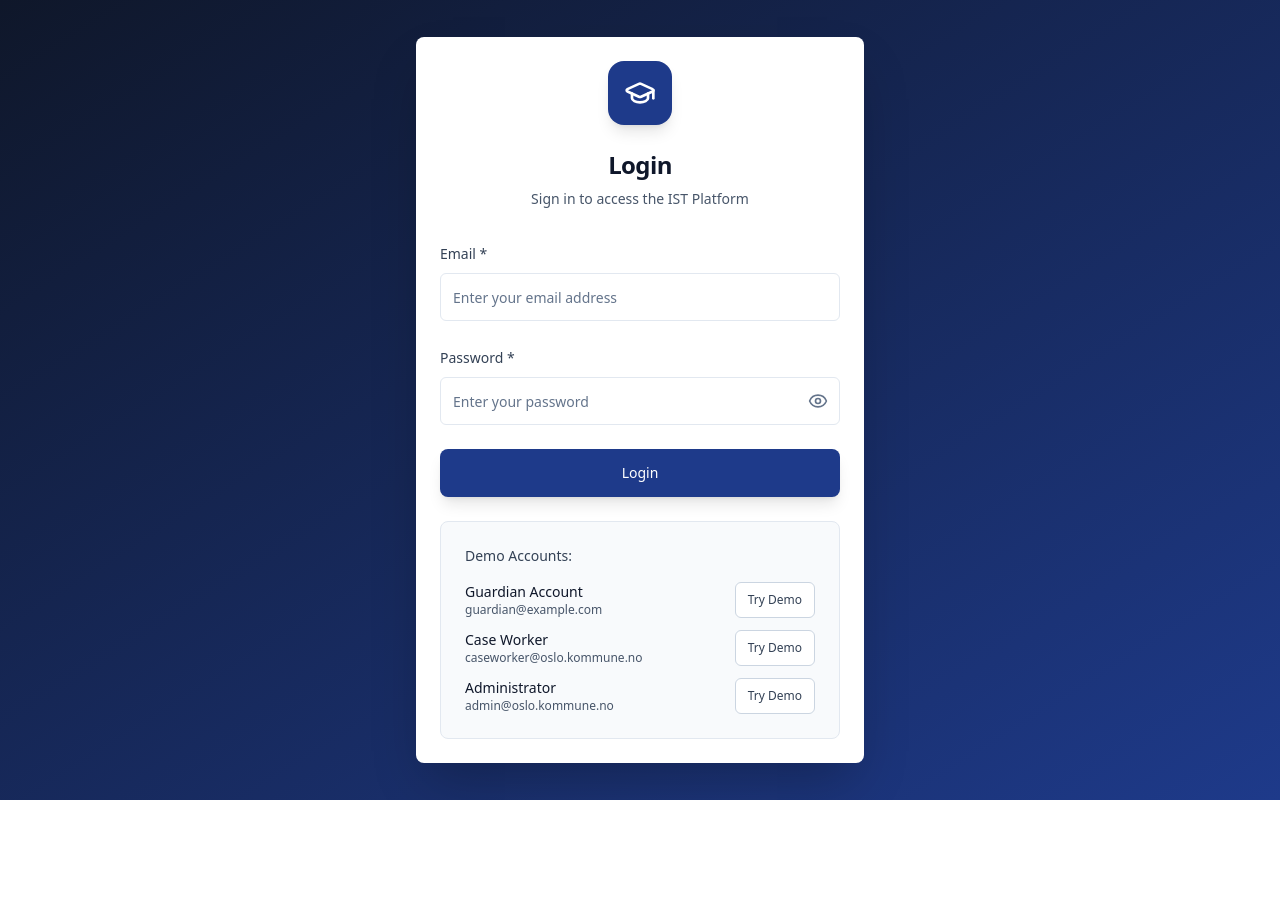
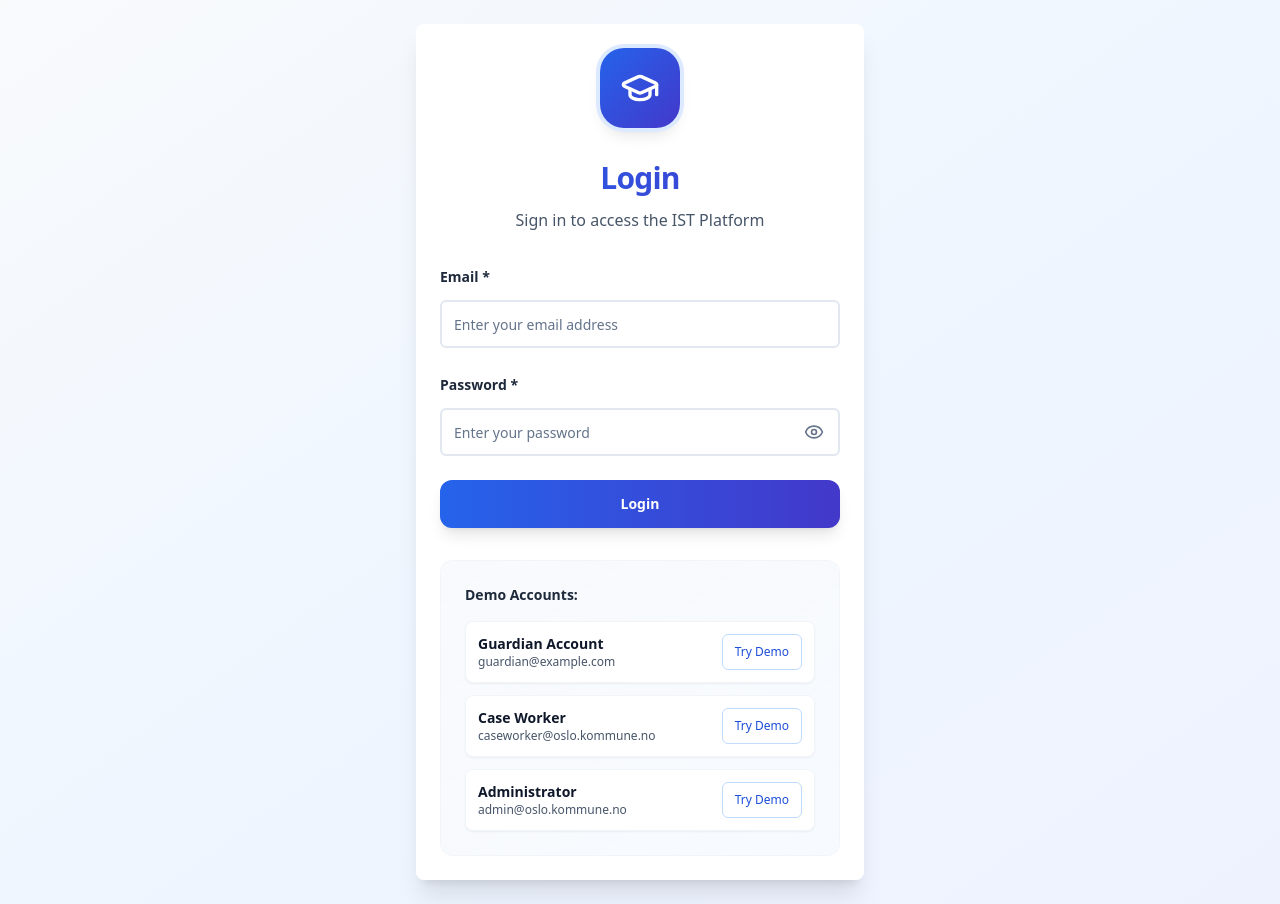
Before and after one commit to istafrica-JeaMu/oslo-kindergarten-connect, a React (Vite) app: page /login in a window 1280 px wide. Before the commit the page ends 800 px from the top, so only its background shows below. Built offline with nearby package versions, Linux system fonts and the light colour scheme.

Commit message:
Refactor: Apply IST design to login page
- Updated the login page to match the IST design system, including color, typography, spacing, and branding.

```diff
--- a/src/pages/auth/LoginPage.tsx
+++ b/src/pages/auth/LoginPage.tsx
@@ -1,3 +1,4 @@
+
 import { useState } from 'react';
 import { Navigate, useNavigate } from 'react-router-dom';
 import { Button } from '@/components/ui/button';
@@ -95,25 +96,25 @@ const LoginPage = () => {
   };
 
   return (
-    <div className="min-h-screen bg-gradient-to-br from-slate-900 to-blue-900 flex items-center justify-center p-6">
-      <Card className="w-full max-w-md shadow-2xl border-0 bg-white">
-        <CardHeader className="text-center space-y-6 pb-8">
-          <div className="mx-auto w-16 h-16 bg-blue-900 rounded-2xl flex items-center justify-center shadow-lg">
-            <GraduationCap className="w-8 h-8 text-white" />
+    <div className="min-h-screen bg-gradient-to-br from-slate-50 via-blue-50 to-indigo-50 flex items-center justify-center p-6">
+      <Card className="w-full max-w-md shadow-xl border-0 bg-white/95 backdrop-blur-sm">
+        <CardHeader className="text-center space-y-8 pb-8">
+          <div className="mx-auto w-20 h-20 bg-gradient-to-br from-blue-600 to-indigo-700 rounded-3xl flex items-center justify-center shadow-lg ring-4 ring-blue-100">
+            <GraduationCap className="w-10 h-10 text-white" />
           </div>
-          <div>
-            <CardTitle className="text-2xl font-bold text-slate-900 font-inter">
+          <div className="space-y-3">
+            <CardTitle className="text-3xl font-bold bg-gradient-to-r from-blue-600 to-indigo-700 bg-clip-text text-transparent">
               {t('auth.login')}
             </CardTitle>
-            <CardDescription className="text-slate-600 mt-2">
+            <CardDescription className="text-slate-600 text-base font-medium">
               Sign in to access the IST Platform
             </CardDescription>
           </div>
         </CardHeader>
-        <CardContent className="space-y-6">
+        <CardContent className="space-y-8">
           <form onSubmit={handleSubmit} className="space-y-6">
-            <div className="space-y-2">
-              <Label htmlFor="email" className="text-sm font-medium text-slate-700">
+            <div className="space-y-3">
+              <Label htmlFor="email" className="text-sm font-semibold text-slate-800">
                 {t('auth.email')} *
               </Label>
               <Input
@@ -128,19 +129,23 @@ const LoginPage = () => {
                 }}
                 required
                 placeholder="Enter your email address"
-                className={`h-12 ${validationErrors.email ? 'border-red-500 focus:border-red-500' : ''}`}
+                className={`h-12 border-2 transition-all duration-200 ${
+                  validationErrors.email
+                    ? 'border-red-400 focus:border-red-500 bg-red-50'
+                    : 'border-slate-200 focus:border-blue-500 hover:border-slate-300'
+                }`}
                 disabled={isLoading}
                 aria-describedby={validationErrors.email ? "email-error" : undefined}
               />
               {validationErrors.email && (
-                <p id="email-error" className="text-sm text-red-600 mt-1" role="alert">
+                <p id="email-error" className="text-sm text-red-600 font-medium flex items-center gap-1" role="alert">
                   {validationErrors.email}
                 </p>
               )}
             </div>
 
-            <div className="space-y-2">
-              <Label htmlFor="password" className="text-sm font-medium text-slate-700">
+            <div className="space-y-3">
+              <Label htmlFor="password" className="text-sm font-semibold text-slate-800">
                 {t('auth.password')} *
               </Label>
               <div className="relative">
@@ -156,14 +161,18 @@ const LoginPage = () => {
                   }}
                   required
                   placeholder="Enter your password"
-                  className={`h-12 pr-12 ${validationErrors.password ? 'border-red-500 focus:border-red-500' : ''}`}
+                  className={`h-12 pr-12 border-2 transition-all duration-200 ${
+                    validationErrors.password
+                      ? 'border-red-400 focus:border-red-500 bg-red-50'
+                      : 'border-slate-200 focus:border-blue-500 hover:border-slate-300'
+                  }`}
                   disabled={isLoading}
                   aria-describedby={validationErrors.password ? "password-error" : undefined}
                 />
                 <button
                   type="button"
                   onClick={() => setShowPassword(!showPassword)}
-                  className="absolute right-3 top-1/2 transform -translate-y-1/2 text-slate-500 hover:text-slate-700 transition-colors"
+                  className="absolute right-3 top-1/2 transform -translate-y-1/2 text-slate-500 hover:text-slate-700 transition-colors p-1 rounded-md hover:bg-slate-100"
                   disabled={isLoading}
                   aria-label={showPassword ? "Hide password" : "Show password"}
                 >
@@ -171,21 +180,21 @@ const LoginPage = () => {
                 </button>
               </div>
               {validationErrors.password && (
-                <p id="password-error" className="text-sm text-red-600 mt-1" role="alert">
+                <p id="password-error" className="text-sm text-red-600 font-medium flex items-center gap-1" role="alert">
                   {validationErrors.password}
                 </p>
               )}
             </div>
 
             {error && (
-              <Alert variant="destructive" className="border-red-200 bg-red-50">
-                <AlertDescription className="text-red-800">{error}</AlertDescription>
+              <Alert variant="destructive" className="border-red-200 bg-red-50/80 backdrop-blur-sm">
+                <AlertDescription className="text-red-800 font-medium">{error}</AlertDescription>
               </Alert>
             )}
 
             <Button
               type="submit"
-              className="w-full h-12 bg-blue-900 hover:bg-blue-800 text-white font-medium rounded-lg shadow-lg hover:shadow-xl transition-all duration-200"
+              className="w-full h-12 bg-gradient-to-r from-blue-600 to-indigo-700 hover:from-blue-700 hover:to-indigo-800 text-white font-semibold rounded-xl shadow-lg hover:shadow-xl transition-all duration-300 transform hover:scale-[1.02]"
               disabled={isLoading}
             >
               {isLoading ? (
@@ -199,12 +208,12 @@ const LoginPage = () => {
             </Button>
           </form>
 
-          <div className="mt-8 p-6 bg-slate-50 rounded-lg border border-slate-200">
-            <p className="text-sm font-medium text-slate-700 mb-4">Demo Accounts:</p>
+          <div className="mt-8 p-6 bg-gradient-to-br from-slate-50 to-blue-50/50 rounded-xl border border-slate-100">
+            <p className="text-sm font-semibold text-slate-800 mb-4">Demo Accounts:</p>
             <div className="space-y-3">
-              <div className="flex justify-between items-center">
+              <div className="flex justify-between items-center p-3 bg-white rounded-lg border border-slate-100 shadow-sm">
                 <div>
-                  <p className="text-sm font-medium text-slate-900">Guardian Account</p>
+                  <p className="text-sm font-semibold text-slate-900">Guardian Account</p>
                   <p className="text-xs text-slate-600">guardian@example.com</p>
                 </div>
                 <Button
@@ -212,15 +221,15 @@ const LoginPage = () => {
                   size="sm"
                   onClick={() => handleDemoLogin('guardian@example.com', 'password')}
                   disabled={isLoading}
-                  className="text-xs border-slate-300 text-slate-700 hover:bg-slate-50"
+                  className="text-xs border-blue-200 text-blue-700 hover:bg-blue-50 hover:border-blue-300 transition-all duration-200"
                 >
                   Try Demo
                 </Button>
               </div>
 
-              <div className="flex justify-between items-center">
+              <div className="flex justify-between items-center p-3 bg-white rounded-lg border border-slate-100 shadow-sm">
                 <div>
-                  <p className="text-sm font-medium text-slate-900">Case Worker</p>
+                  <p className="text-sm font-semibold text-slate-900">Case Worker</p>
                   <p className="text-xs text-slate-600">caseworker@oslo.kommune.no</p>
                 </div>
                 <Button
@@ -228,15 +237,15 @@ const LoginPage = () => {
                   size="sm"
                   onClick={() => handleDemoLogin('caseworker@oslo.kommune.no', 'password')}
                   disabled={isLoading}
-                  className="text-xs border-slate-300 text-slate-700 hover:bg-slate-50"
+                  className="text-xs border-blue-200 text-blue-700 hover:bg-blue-50 hover:border-blue-300 transition-all duration-200"
                 >
                   Try Demo
                 </Button>
               </div>
 
-              <div className="flex justify-between items-center">
+              <div className="flex justify-between items-center p-3 bg-white rounded-lg border border-slate-100 shadow-sm">
                 <div>
-                  <p className="text-sm font-medium text-slate-900">Administrator</p>
+                  <p className="text-sm font-semibold text-slate-900">Administrator</p>
                   <p className="text-xs text-slate-600">admin@oslo.kommune.no</p>
                 </div>
                 <Button
@@ -244,7 +253,7 @@ const LoginPage = () => {
                   size="sm"
                   onClick={() => handleDemoLogin('admin@oslo.kommune.no', 'password')}
                   disabled={isLoading}
-                  className="text-xs border-slate-300 text-slate-700 hover:bg-slate-50"
+                  className="text-xs border-blue-200 text-blue-700 hover:bg-blue-50 hover:border-blue-300 transition-all duration-200"
                 >
                   Try Demo
                 </Button>
```
